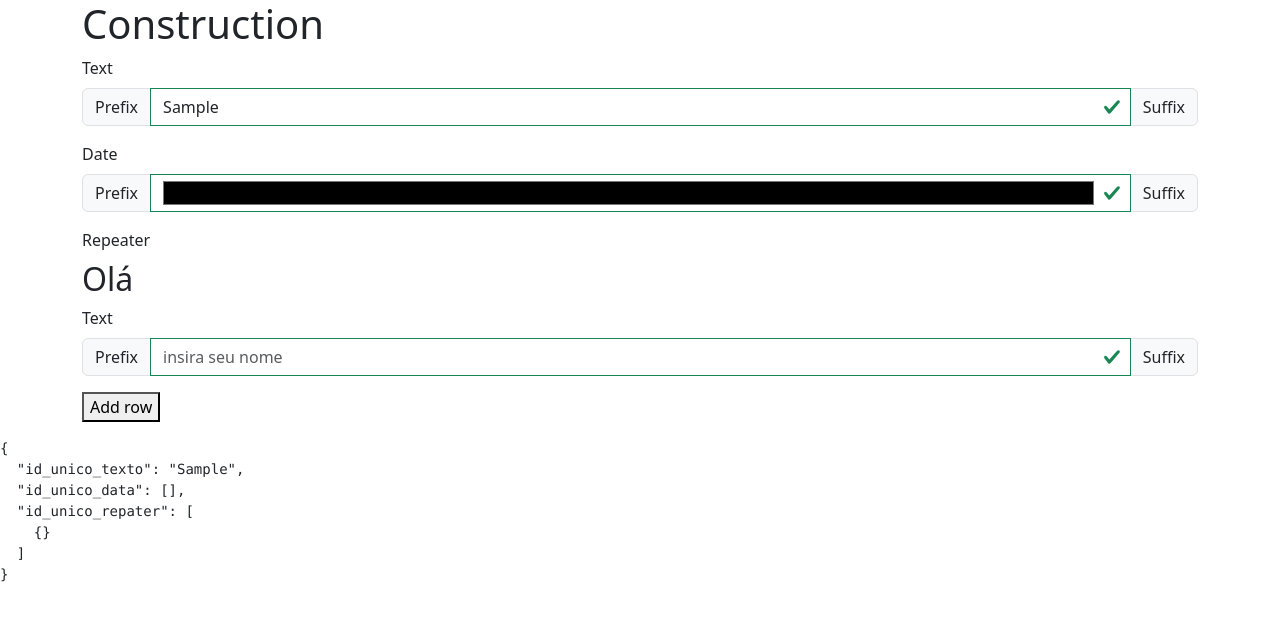
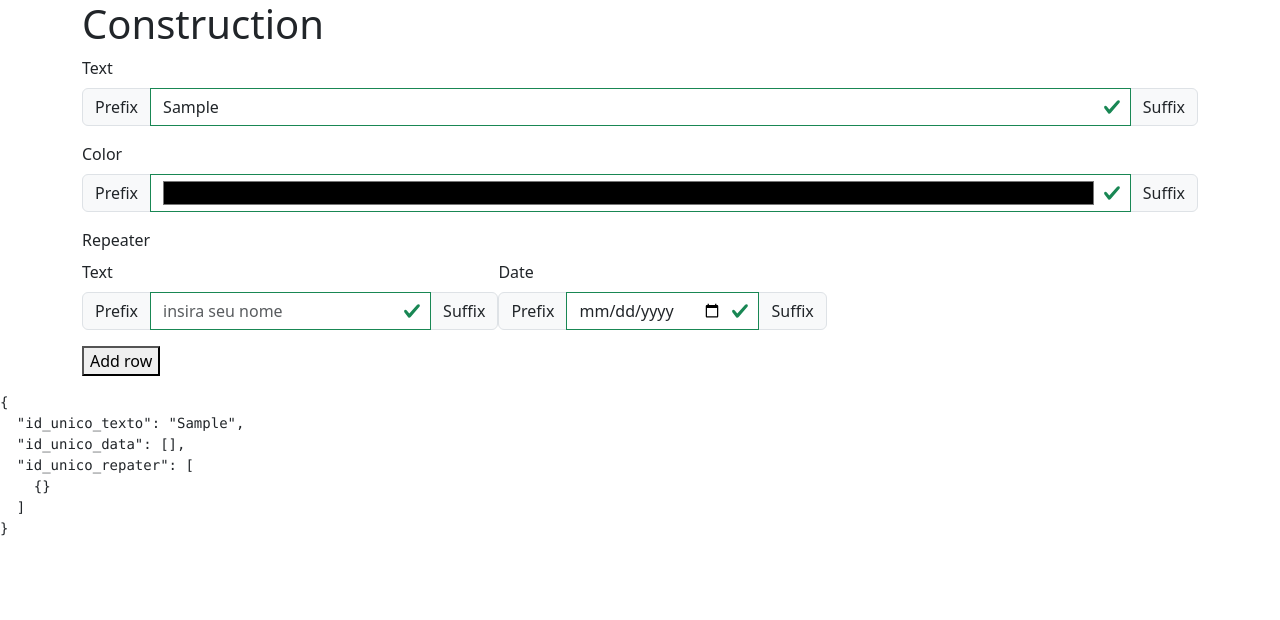
Before and after one commit to mariozenmedina/dino-cms, a Vue app: page / in a window 1280 px wide. Both pictures are taken after typing "Sample" into the empty fields and a click on the button "Add row". Shown: the top 620 px of the page. Built offline with nearby package versions, Linux system fonts and the light colour scheme.

Commit message:
repeater flex

```diff
--- a/src/App.vue
+++ b/src/App.vue
@@ -57,7 +57,7 @@ export default {
                         readonly: null,
                     },
                     options: {
-                        label: "Date",
+                        label: "Color",
                         prefix: "Prefix",
                         suffix: "Suffix",
                     },
@@ -92,6 +92,21 @@ export default {
                             },
                             id: "id_unico_texto"
                         },
+                        {
+                            component: "FieldInput",
+                            attributes: {
+                                type: "date",
+                                name: "data",
+                                required: "true",
+                                readonly: null,
+                            },
+                            options: {
+                                label: "Date",
+                                prefix: "Prefix",
+                                suffix: "Suffix",
+                            },
+                            id: "id_unico_data"
+                        },
                     ],
                     id: "id_unico_repater"
                 }
--- a/src/components/dino/fields/FieldRepeater.vue
+++ b/src/components/dino/fields/FieldRepeater.vue
@@ -1,8 +1,7 @@
 <template>
     <div class="dino-field">
         <label class="form-label">{{ options?.label ?? '' }}</label>
-        <div v-for="(row, rowIdx) in inputValue">
-            <h2>Olá</h2>
+        <div v-for="(row, rowIdx) in inputValue" class="d-flex">
             <Field
                 v-for="(field, idx) in fields"
                 :key="idx"
```
